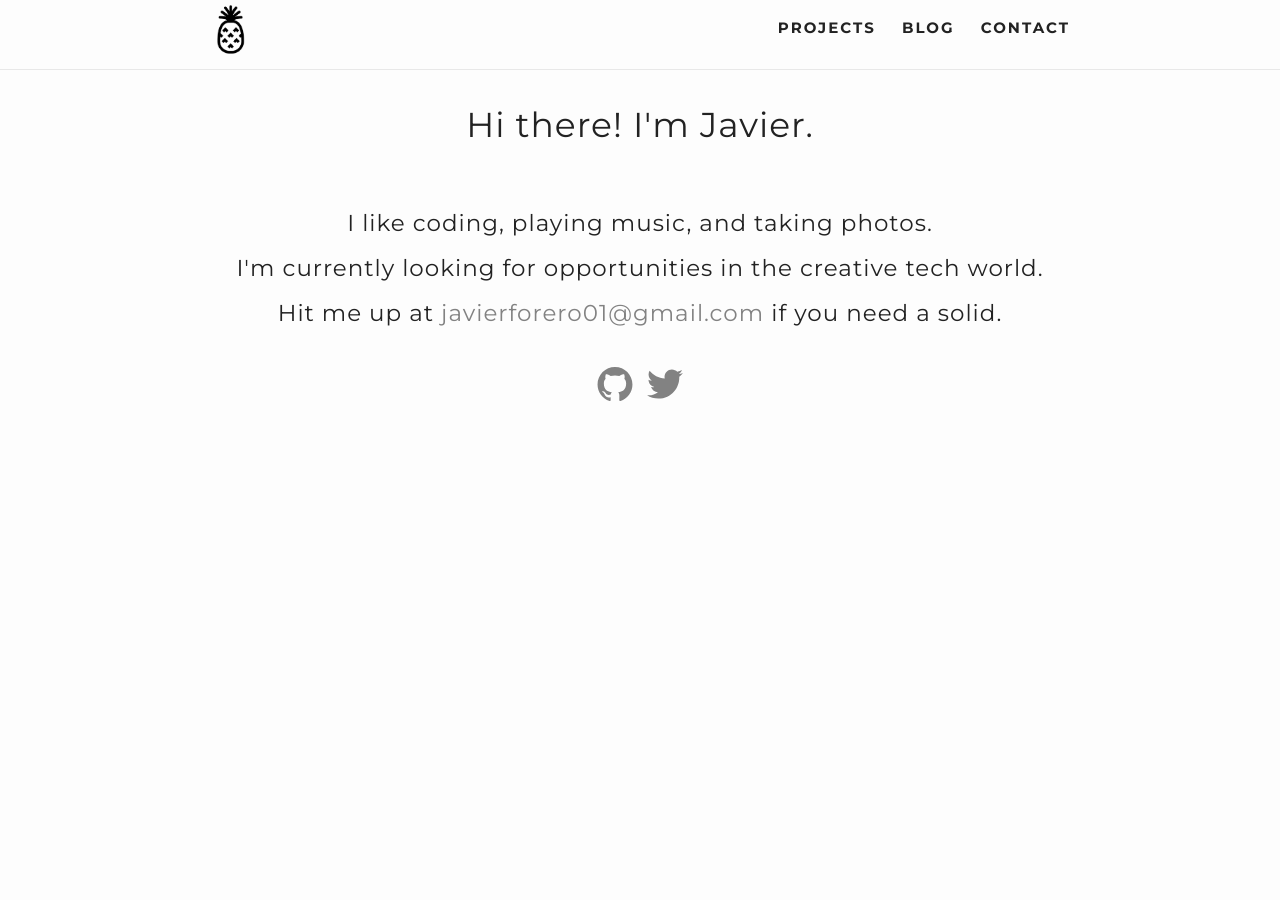
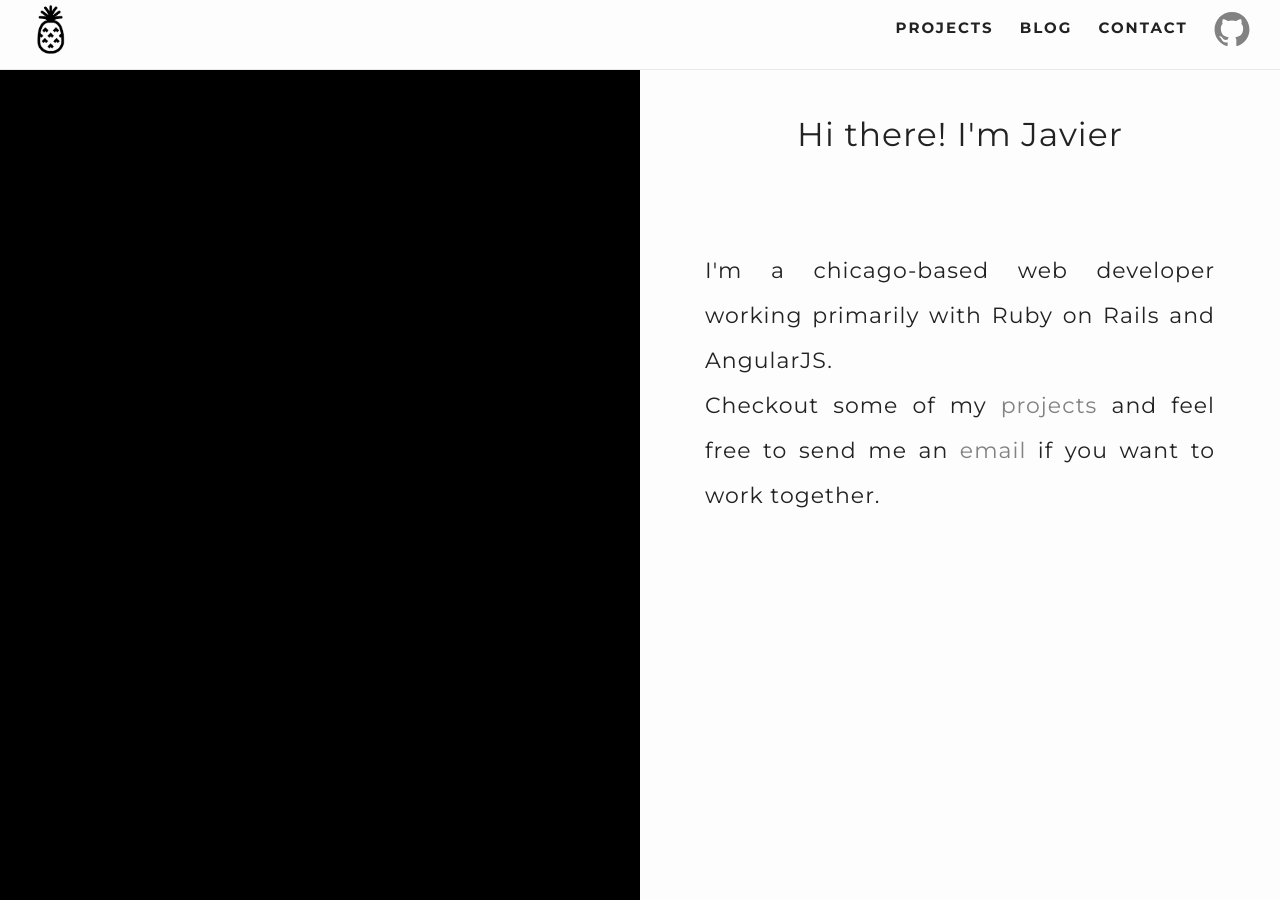
Before and after one commit to javierforero/javierforero.github.io, a Jekyll site: the page built from index.html, in a window 1280 px wide. Built offline with Jekyll 4.4.1, drawn with Linux system fonts in a browser that asks for light colours.

Commit message:
fixed nav bar working on cooler landing page

```diff
--- a/_includes/header.html
+++ b/_includes/header.html
@@ -19,6 +19,11 @@
           <a class="page-link {% if page.permalink == '/projects.html' %}current{% endif %}" href="/projects.html">PROJECTS</a>
           <a class="page-link {% if page.permalink == '/blog.html' %}current{% endif %}" href="/blog.html">BLOG</a>
           <a class="page-link {% if page.permalink == '/contact.html' %}current{% endif %}" href="/contact.html">CONTACT</a>
+          <a>
+            {% if site.github_username %}
+              {% include icon-github.html username=site.github_username %}
+            {% endif %}
+          </a>
       </div>
     </nav>
 
--- a/_includes/social.html
+++ /dev/null
@@ -1,15 +0,0 @@
-<div>
-  <ul class="social-media-list">
-    {% if site.github_username %}
-    <li>
-      {% include icon-github.html username=site.github_username %}
-    </li>
-    {% endif %}
-
-    {% if site.twitter_username %}
-    <li>
-      {% include icon-twitter.html username=site.twitter_username %}
-    </li>
-    {% endif %}
-  </ul>
-</div>
--- a/_layouts/default.html
+++ b/_layouts/default.html
@@ -4,14 +4,9 @@
   {% include head.html %}
 
   <body>
-
-    {% include header.html %}
-
-    <div class="page-content">
-      <div class="wrapper">
+    <div class="page-content clearfix homepage-overflow">
+      {% include header.html %}
         {{ content }}
-        {% include social.html %}
-      </div>
     </div>
 
  </body>
--- a/_sass/_base.scss
+++ b/_sass/_base.scss
@@ -152,8 +152,8 @@ pre {
  * Wrapper
  */
 .wrapper {
-    max-width: -webkit-calc(#{$content-width} - (#{$spacing-unit}));
-    max-width:         calc(#{$content-width} - (#{$spacing-unit}));
+    // max-width: -webkit-calc(#{$content-width} - (#{$spacing-unit}));
+    // max-width:         calc(#{$content-width} - (#{$spacing-unit}));
     margin-right: auto;
     margin-left: auto;
     padding-right: $spacing-unit;
--- a/_sass/_layout.scss
+++ b/_sass/_layout.scss
@@ -4,8 +4,19 @@
     box-sizing: border-box;
 }
 
-body {
+.clearfix::before,
+.clearfix::after {
+    content: " ";
+    display: table;
+}
+
+.clearfix::after {
+    clear: both;
+}
+
+html, body {
   height: 100%;
+  width: 100%;
 }
 /**
  * Site header
@@ -23,11 +34,30 @@ body {
     position: relative;
 }
 
-.intro {
+div.homepage-overflow {
+  overflow-y: hidden;
+}
+
+section.intro-image {
+  width: 50%;
+  height: 100%;
+  float: left;
+  background-color: black;
+}
+
+section.intro {
+  width: 50%;
+  height: 100%;
+  float: right;
   text-align: center;
-  font-size: 23px;
+  font-size: 22px;
   letter-spacing: 1px;
-  margin-bottom: 30px;
+  padding: 40px 25px;
+
+  p {
+    text-align: justify;
+    padding: 40px;
+  }
 }
 
 .intro a {
@@ -234,7 +264,8 @@ body {
  * Page content
  */
 .page-content {
-    padding: $spacing-unit 0;
+    width: 100%;
+    height: 100%;
 }
 
 .page-heading {
--- a/index.html
+++ b/index.html
@@ -1,14 +1,11 @@
 ---
 layout: default
 ---
-
-<div class="home">
-
-  <div class="intro">
-    <h2>Hi there! I'm Javier.</h2> <br>
-    <p>I like coding, playing music, and taking photos. <br/>I'm currently looking for opportunities in the creative tech world.<br/>
-      Hit me up at <a href="mailto:{{ site.email }}">{{ site.email }}</a> if you need a solid.
-    </p>
-  </div>
-
-</div>
+  <section class="intro-image">
+  </section>
+  <section class="intro">
+      <h2>Hi there! I'm Javier</h2><br>
+      <p>I'm a chicago-based web developer working primarily with Ruby on Rails and AngularJS.<br/>
+        Checkout some of my <a href="/projects.html">projects</a> and feel free to send me an <a href="mailto:{{ site.email }}">email</a> if you want to work together.
+      </p>
+  </section>
```
